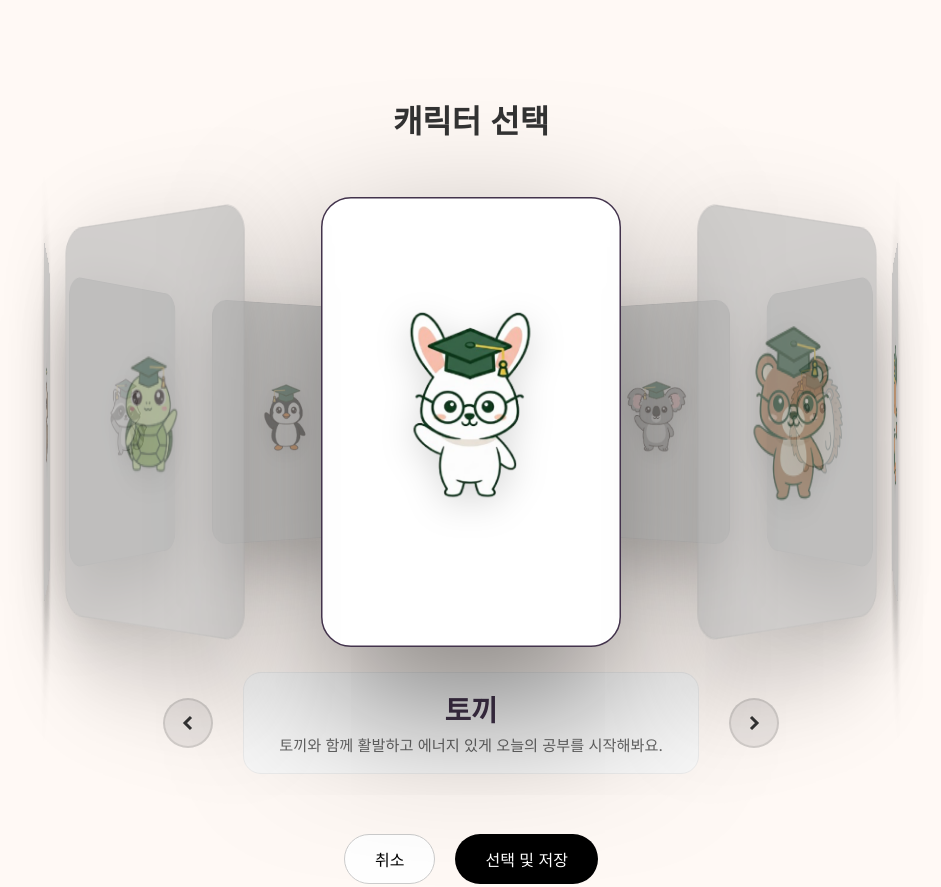
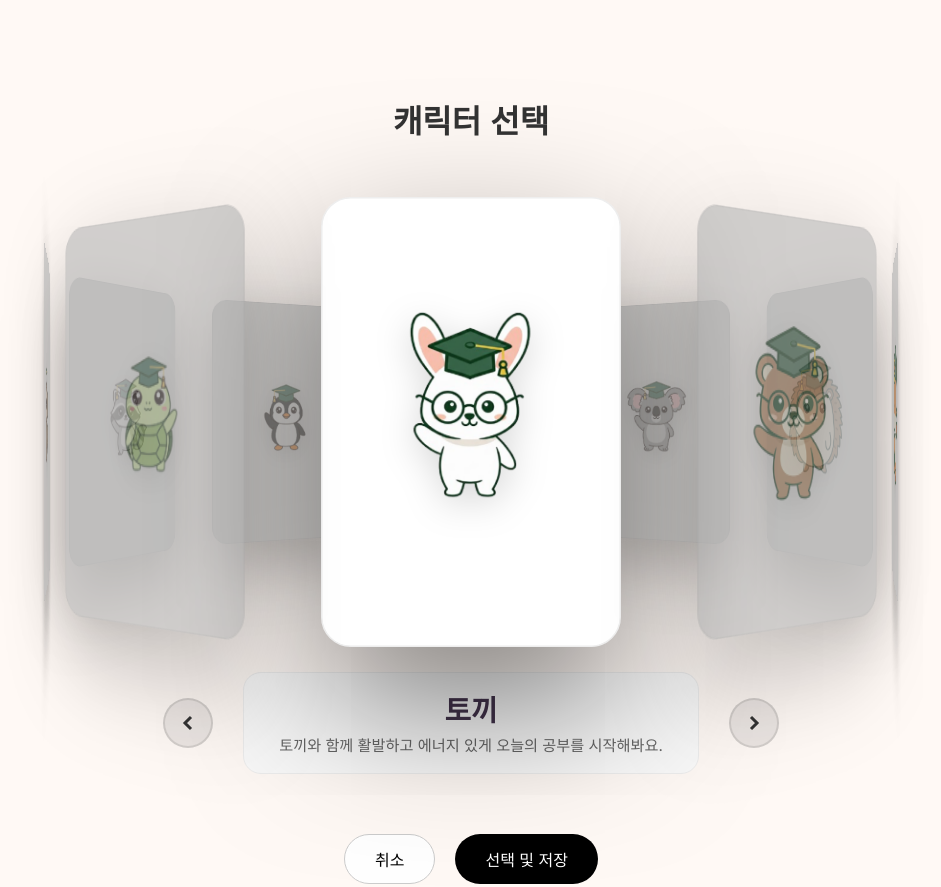
Before and after one commit to SKN19-3rd-1team/Unigo, a Django app: page /setting/character/ in a window 1280 px wide. Shown: the part 224-1111 px from the top of the page, without its empty margins (169-1110 px from the left). Run offline with Django 5.2, Linux system fonts and the light colour scheme; a user stored in the database is signed in; tables that the repository leaves empty hold one stand-in row (values such as "Sample post"); some web fonts are replaced.

Commit message:
fix : carousel 테두리 삭제

```diff
--- a/unigo/static/css/styles.css
+++ b/unigo/static/css/styles.css
@@ -375,7 +375,6 @@ html {
     transform: translateZ(0) scale(1.15);
     box-shadow: 0 40px 100px rgba(0, 0, 0, 0.5);
     z-index: 10;
-    border-color: #43334C;
 }
 
 .carousel-item:not(.active) {
```
